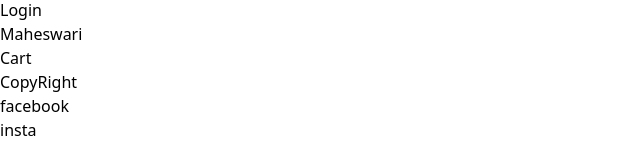
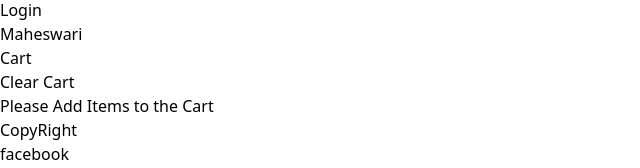
Before and after one commit to mahi1023/food-app, a React (Vite) app: page /cart in a window 1280 px wide. Shown: the part 438-606 px from the top of the page, without its empty margins (0-640 px from the left). Built offline with nearby package versions, Linux system fonts and the light colour scheme.

Commit message:
committed after adding clear cart feature

```diff
--- a/src/Utils/cartSlice.js
+++ b/src/Utils/cartSlice.js
@@ -1,4 +1,4 @@
-import { createSlice } from "@reduxjs/toolkit";
+import { createSlice, current } from "@reduxjs/toolkit";
 
 const cartSlice = createSlice({
     name:'cart',
@@ -13,7 +13,10 @@
             state.items.pop();
         },
         clearCart:(state) =>{
-            state.items.length = 0;
+            console.log(current(state))
+            //state.items.length = 0; // on way of mutating state
+            // state =[];
+            return{items:[]}
         }
     }
 })
--- a/src/components/Cart.js
+++ b/src/components/Cart.js
@@ -1,8 +1,23 @@
+import { useDispatch, useSelector } from "react-redux"
+import ItemList from "./ItemList"
+import { clearCart } from "../Utils/cartSlice";
 
 const Cart = ()=>{
+   const cartItems =  useSelector((store)=>store.cart.items);
+   const disptach = useDispatch();
+   console.log("item cart")
+   console.log(cartItems);
+   const handleClick = ()=>{
+     disptach(clearCart())
+   }
     return(
         <div className="text-center m-4 p-4 ">
            <h1 className="text-2xl font-bold"> Cart</h1>
+           <div className="w-6/12 m-auto">
+            <button className="p-2 m-2 bg-black rounded-md text-white" onClick={()=>handleClick()}>Clear Cart</button>
+            {cartItems.length === 0 ? (<h2>Please Add Items to the Cart</h2>) : (<ItemList item={cartItems}></ItemList>)}
+
+           </div>
         </div>
     )
 }
--- a/src/components/ItemList.js
+++ b/src/components/ItemList.js
@@ -32,7 +32,9 @@
           </div>
           <div className="w-3/12 p-4">
            <div className="absolute">
-            <button className="p-2 mx-16 bg-black shadow-lg rounded-lg text-white" onClick={()=>handleAddIem(obj)}>Add+</button>
+            <button className="p-2 mx-16 bg-black shadow-lg rounded-lg text-white" onClick={(event)=>{
+              event.preventDefault();
+              handleAddIem(obj)}}>Add+</button>
             </div>
             <img src={CDN_URL + obj.card.info.imageId} className="w-full" />
           </div>
```
